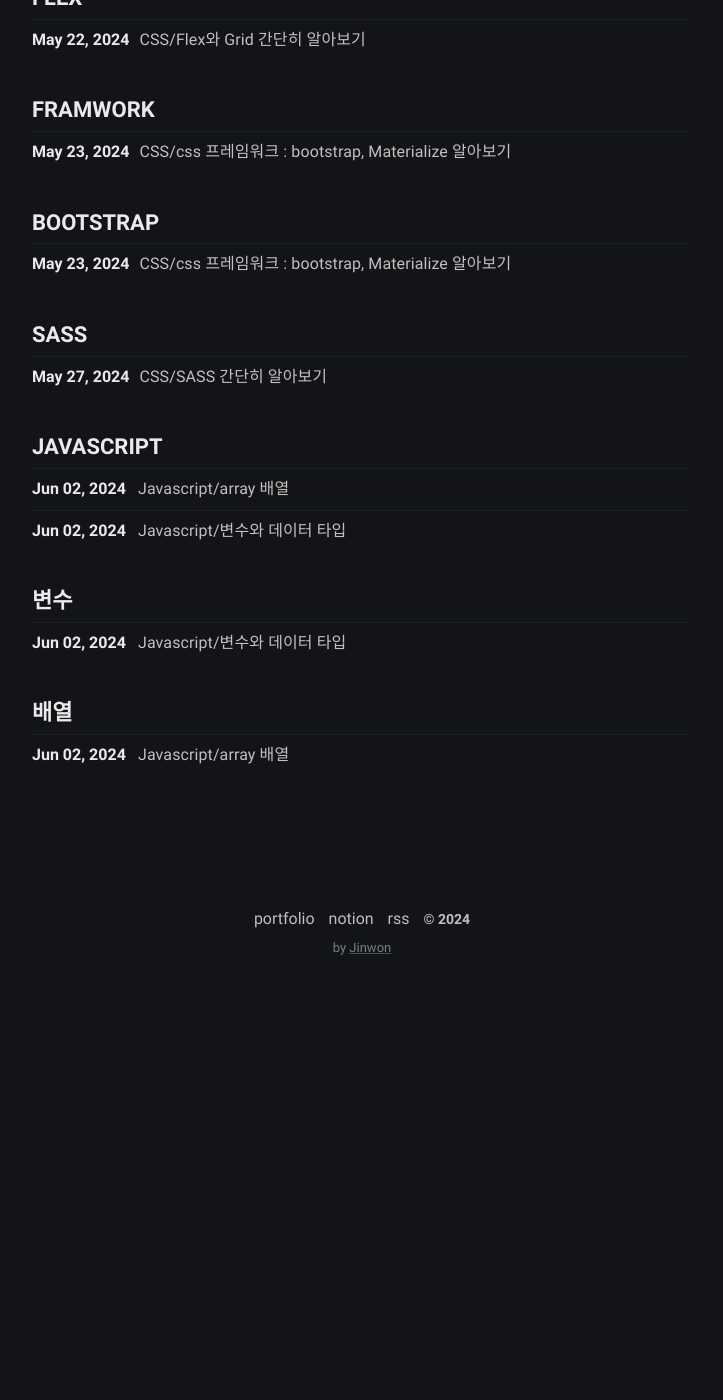
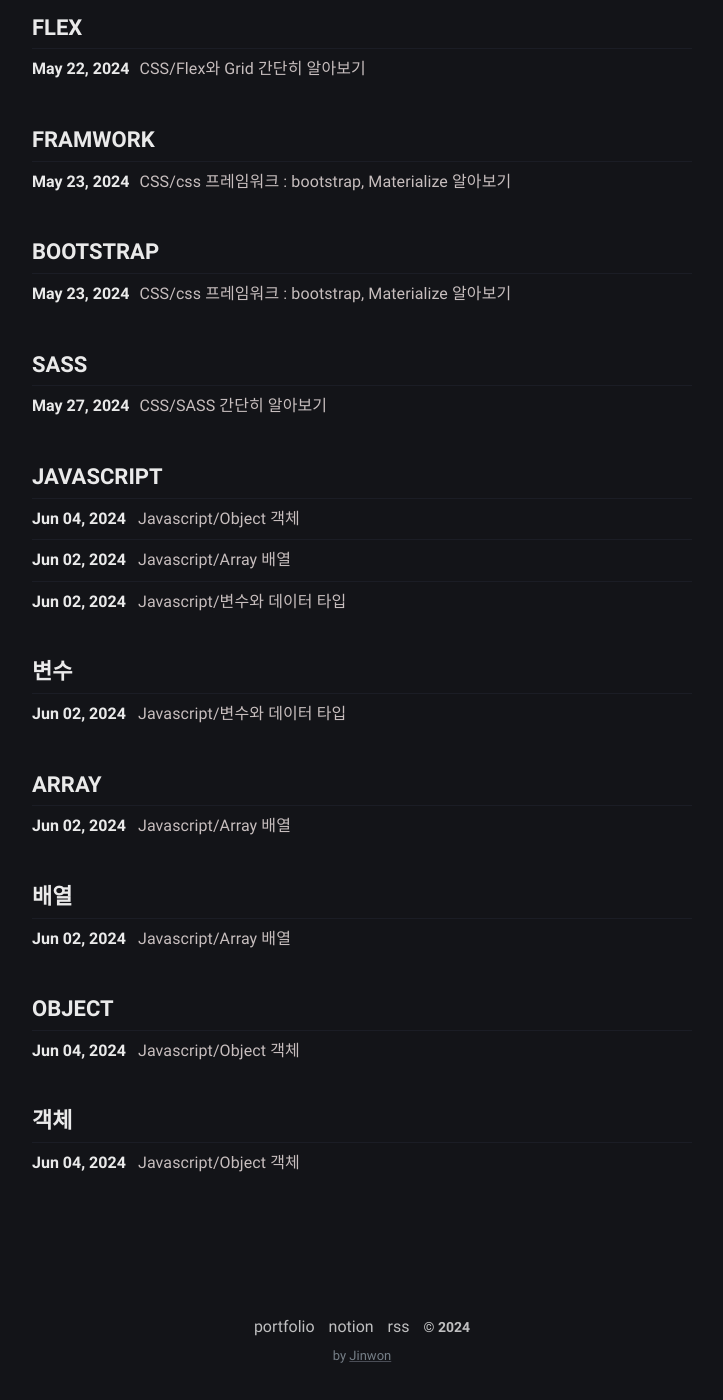
Before and after one commit to JinwonShen/JinwonShen.github.io, a Jekyll site: the page built from tags.html, in a window 1280 px wide and 1400 px high, scrolled down 900 px. Shown: the whole window, without its empty margins (278-1001 px from the left). Built offline with Jekyll 4.4.1, drawn with Linux system fonts in a browser that asks for light colours; before the commit the page ends 1892 px from its top, so only the background shows below that; some of the changed lines change nothing that is shown.

Commit message:
posts/javascript-object, array

````diff
--- /dev/null
+++ b/_posts/javascript-Object-Literal/2024-06-04-javascript-Object-Literal.md
@@ -0,0 +1,75 @@
+---
+layout: post
+title:  "Javascript/Object 객체"
+date:   2024-06-04 22:25 +09:00
+categories: notice
+usemathjax: true
+tag:
+  - javascript
+  - object
+  - 객체
+---
+
+## array(객체)
+
+Object(객체)는 키(key)와 벨류(value)로 구성된 프로퍼티의 집합이다.
+
+<br>
+
+### 간단 예제
+
+```javascript
+const animal = {
+  name: "monkey",
+  weight: 10,
+  food: ["banana","grape","nuts"],
+  location: {
+    country: "Kongo",
+    home: "forest",
+    isAfrica: true,
+  },
+}
+
+console.log(animal)
+
+// console
+{name: 'monkey', weight: 10, food: Array(3), location: {…}}
+```
+
+<br>
+
+### 배열에 접근하기
+
+```javascript
+console.log(animal.name)
+
+// console
+monkey
+
+
+console.log(animal.location.country)
+
+//console
+Kongo
+```
+
+<br>
+
+### JSON
+
+> 서버로 데이터로 보내거나 받아올 때 http 통신을 할 때 데이터를 주고받는 어떠한 형태
+
+```javascript
+const animalJSON = JSON.stringify(animal) // json으로 변환
+console.log(animalJSON) // 변환시킨 json을 출력
+
+// console
+{"name":"monkey","weight":10,"food":["banana","grape","nuts"],"location":{"country":"Kongo","home":"forest","isAfrica":true}}
+
+
+// json으로 변환한 animal 배렬의 name에 접근
+console.log(JSON.parse(animalJSON).name)
+
+// console
+monkey
+```
--- a/_posts/javascript-array/2024-06-02-javascript-array.md
+++ b/_posts/javascript-array/2024-06-02-javascript-array.md
@@ -1,17 +1,18 @@
 ---
 layout: post
-title:  "Javascript/array 배열"
+title:  "Javascript/Array 배열"
 date:   2024-06-02 23:05 +09:00
 categories: notice
 usemathjax: true
 tag:
   - javascript
+  - array
   - 배열
 ---
 
 ## array(배열)
 
-배열(array)은 동일한 데이터 타입의 변수들이 메모리에 연속해서 할당된 구조
+array(배열)는 동일한 데이터 타입의 변수들이 메모리에 연속해서 할당된 구조
 
 <br>
 
````
